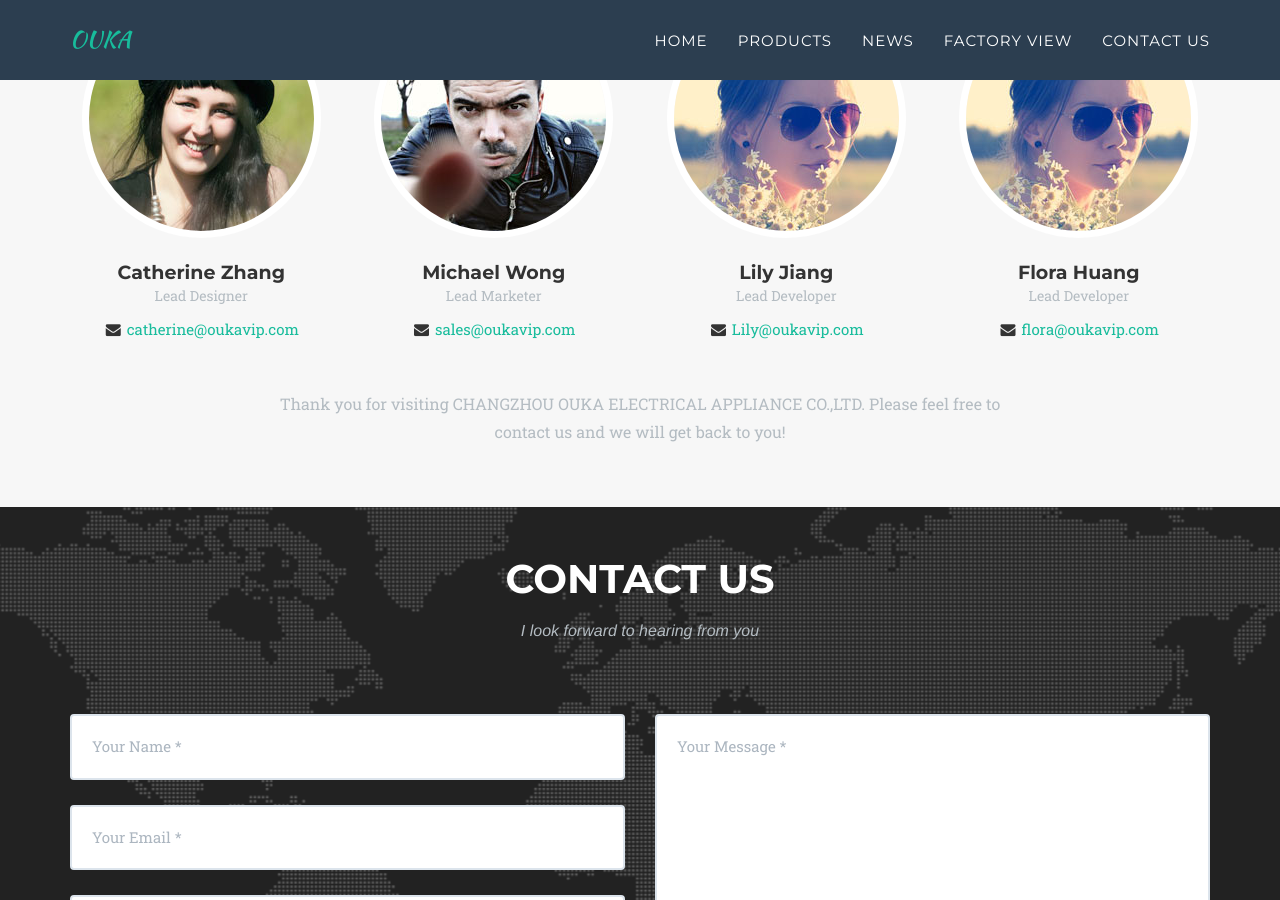
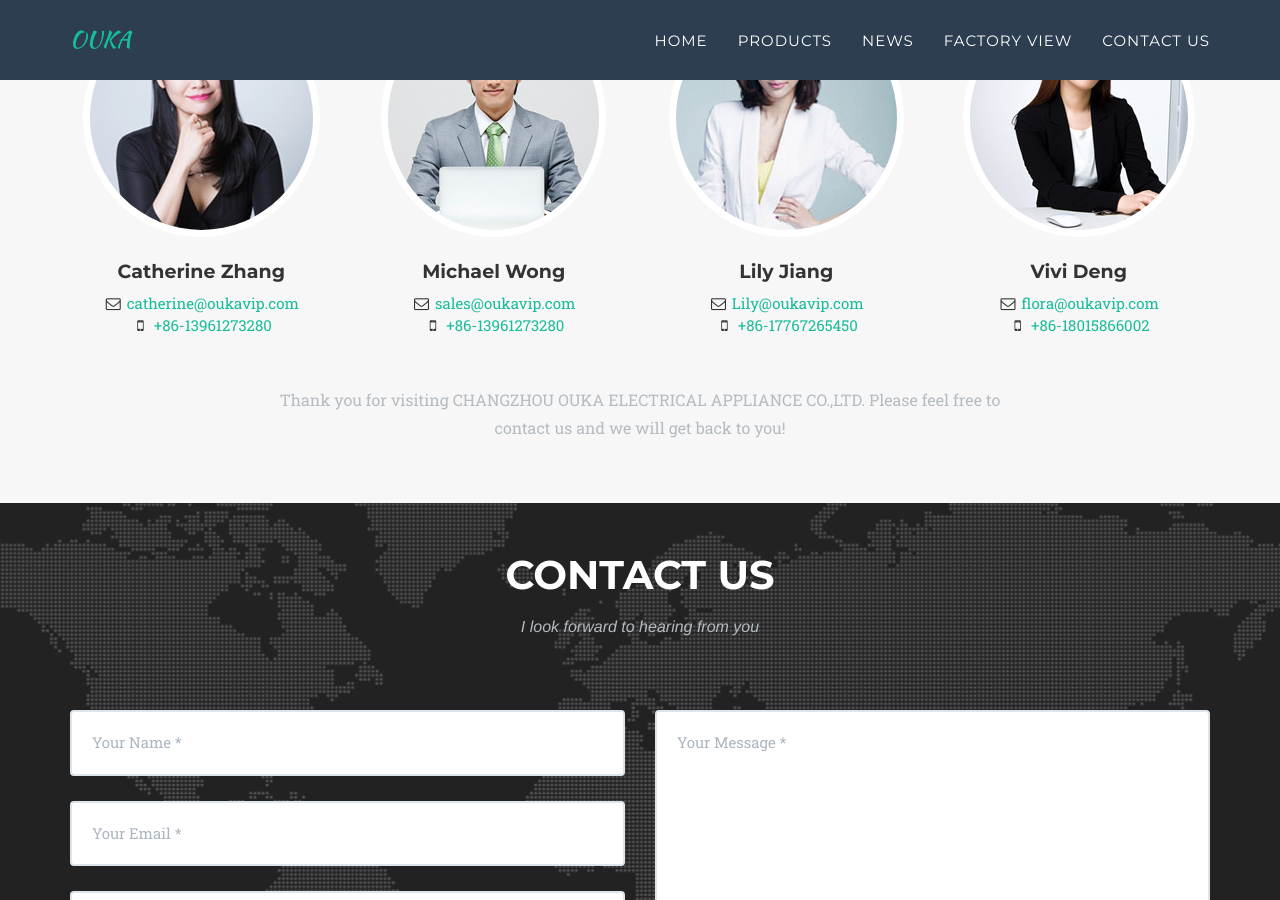
Before and after one commit to easyui/easyui.github.io, a Jekyll site: the page built from contactus.md, in a window 1280 px wide and 900 px high, scrolled down 676 px. Built offline with Jekyll 4.4.1, drawn with Linux system fonts in a browser that asks for light colours; some web fonts are replaced; comment, search, counter and statistics services are not loaded.

Commit message:
update images

```diff
--- a/_config.yml
+++ b/_config.yml
@@ -11,8 +11,9 @@ keywords: "ouak,Slow Juicr,juicr,USB,常州市欧卡电器有限公司,欧卡,
 # Team names, titles and social links
 people:
 - name: Catherine Zhang
-  pic: 1
-  position: Lead Designer
+  pic: Catheirne Zhang
+  position:
+  phone: +86-13961273280
   mail: catherine@oukavip.com
   social:
     - title: twitter
@@ -23,8 +24,9 @@ people:
       url: #
 
 - name: Michael Wong
-  pic: 2
-  position: Lead Marketer
+  pic: Michael Wong
+  position:
+  phone: +86-13961273280
   mail: sales@oukavip.com
   social:
     - title: twitter
@@ -35,8 +37,9 @@ people:
       url: #
 
 - name: Lily Jiang
-  pic: 3
-  position: Lead Developer
+  pic: Lily Jiang
+  position:
+  phone: +86-17767265450
   mail: Lily@oukavip.com
   social:
     - title: twitter
@@ -46,9 +49,10 @@ people:
     - title: google-plus
       url: #
 
-- name: Flora Huang
-  pic: 3
-  position: Lead Developer
+- name: Vivi Deng
+  pic: Vivi Deng
+  position:
+  phone: +86-18015866002
   mail: flora@oukavip.com
   social:
     - title: twitter
--- a/_includes/team.html
+++ b/_includes/team.html
@@ -14,7 +14,11 @@
                         <img src="{{ post.url | prepend: site.baseurl }}/img/team/{{ member.pic }}.jpg" class="img-responsive img-circle" alt="">
                         <h4>{{ member.name }}</h4>
                         <p class="text-muted">{{ member.position }}</p>
-                        <i class="fa fa-fw fa-envelope"></i> <a href="mailto:catherine@oukavip.com" class="btn-social btn-outline">{{ member.mail }}</a>
+                        <i class="fa fa-fw fa-envelope-o"></i> <a href="mailto:{{ member.mail }}" class="btn-social btn-outline">{{ member.mail }}</a>
+                        <br/>
+                        <i class="fa fa-fw fa-mobile"></i> <a href="tel:{{ member.phone }}" class="btn-social btn-outline">{{ member.phone }}</a>
+
+
                         <!-- <ul class="list-inline social-buttons">
                             {% for network in member.social %}
                             <li>
```
Also changed, not shown: img/logo.jpg (added), img/team/Catheirne Zhang.jpg (added), img/team/Lily Jiang.jpg (added), img/team/Michael Wong.jpg (added), img/team/Vivi Deng.jpg (added), img/team/头像.jpg (deleted), 1 other file.
